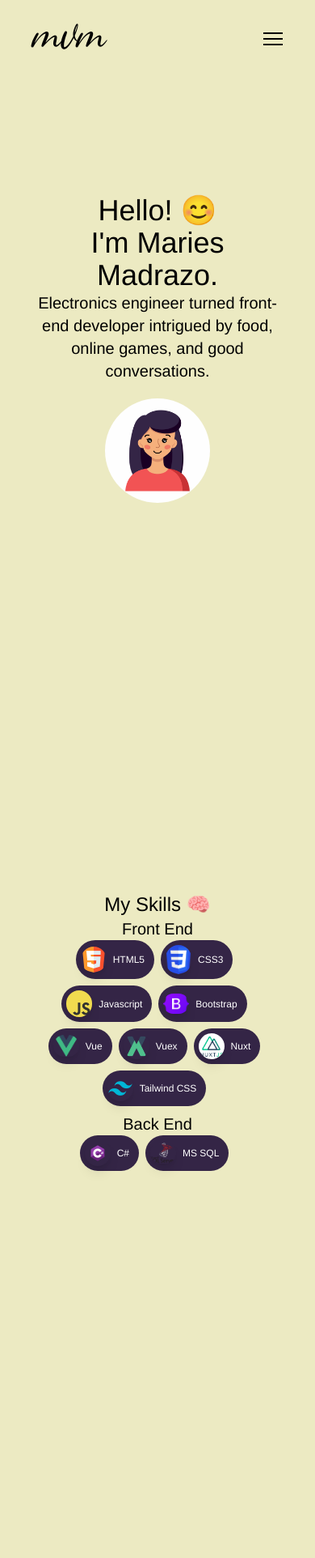
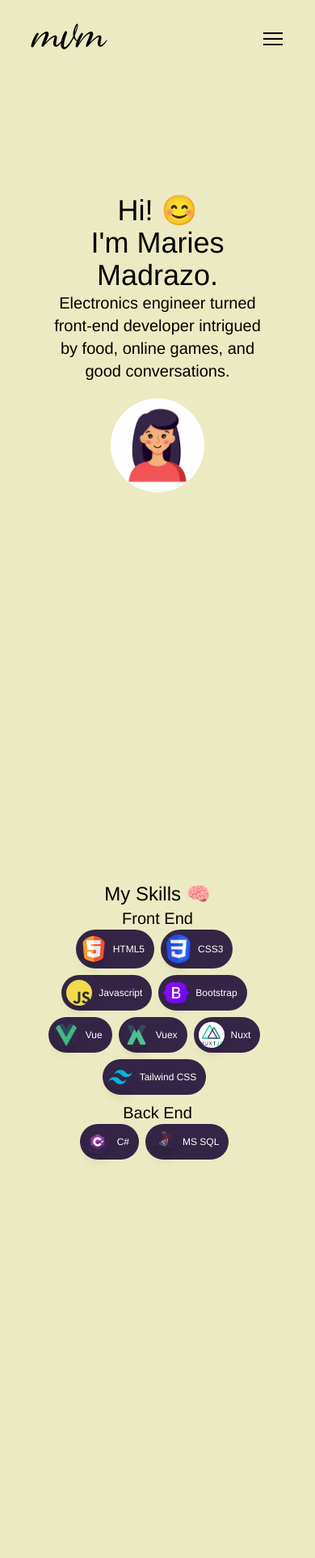
Before and after one commit to mariesvmadrazo/mariesvmadrazo.github.io, a Vue app: page / in a window 390 px wide. Shown: the top 1924 px of the page at 81% size. Built offline with nearby package versions, Linux system fonts and the light colour scheme.

Commit message:
update on repositions;

```diff
--- a/src/App.vue
+++ b/src/App.vue
@@ -2,9 +2,9 @@
   <div class="relative w-full h-full select-none">
   <NavBar :short-cuts="shortCuts" :isMenuActive="isMenuActive" @on-toggle-menu="isMenuActive = $event" @short-cut="scrollToElement($event)"></NavBar>
   <div id="about" class="text-black flex flex-col">
-    <div id="hello-wrapper" class="container flex flex-col items-center justify-center w-full px-10 mx-auto py-60 md:flex-row md:px-20">
+    <div id="hello-wrapper" class="container flex flex-col items-center justify-center w-full px-14 mx-auto py-60 md:flex-row md:px-20">
       <div class="intro">
-        <div class="text-4xl">Hello! 😊
+        <div class="text-4xl">Hi! 😊
         </div>
         <div class="text-4xl">I'm Maries Madrazo.</div>
         <div class="text-xl w-70 md:w-80">Electronics engineer turned front-end developer intrigued by food, online games, and good conversations.</div>
@@ -13,7 +13,7 @@
       <img class="w-full" src="./assets/girl-avatar.png" />
     </div>
   </div>
-  <div id="skills" class="flex flex-col items-center justify-center px-12 md:px-48 w-full mx-auto py-60">
+  <div id="skills" class="flex flex-col items-center justify-center px-14 md:px-48 w-full mx-auto py-60">
     <div class="text-2xl">My Skills 🧠</div>
     <div id="front-end-skills" class="text-xl">Front End</div>
     <div class="skills flex flex-wrap text-md justify-center">
@@ -24,7 +24,7 @@
       <div class="skill text-xs md:text-sm tag bg-darkViolet text-white mr-2 mb-2 rounded-3xl flex-shrink-0 capitalize inline-flex flex-row items-center p-1.5 pr-3" v-for="(skill, i) in skills.backEnd" :key="`back-end-skill-${i+1}`"><img class="rounded-full w-8 mr-2 shadow-lg inline" :src="`${publicPath}${skill.img}`" /><span>{{ skill.name }}</span></div>
     </div>
   </div>
-  <div id="portfolio" class="flex flex-col items-center justify-center w-full mx-auto py-60">
+  <div id="portfolio" class="flex flex-col items-center justify-center w-full mx-auto py-60 px-14">
     <div class="text-2xl">Portfolio 💻</div>
     Ongoing . . .
   </div>
--- a/src/components/Navbar.vue
+++ b/src/components/Navbar.vue
@@ -10,10 +10,8 @@
             <span class="hamburger-bottom"></span>
         </button>
     </div>
-    <div :class="{ hidden: !isMenuActive }" class="relative">
-        <div id="menu" class="fixed flex flex-col items-center justify-center self-end top-0 bottom-0 py-8 -ml-32 space-y-6 font-bold bg-lightYellow sm:w-auto sm:self-center left-0 right-0 text-black text-xl">
-            <div v-for="(shortCut, i) in shortCuts" :key="`shortcut-${i+1}`"><span @click="$emit('short-cut', shortCut && shortCut.link)" class="cursor-pointer">{{ shortCut.name }}</span></div>
-        </div>
+    <div id="menu" class="fixed flex flex-col items-center justify-center top-0 bottom-0 left-0 right-0 -ml-32 space-y-6 text-black font-bold text-2xl bg-lightYellow" :class="{ hidden: !isMenuActive }">
+      <div v-for="(shortCut, i) in shortCuts" :key="`shortcut-${i+1}`"><span @click="$emit('short-cut', shortCut && shortCut.link)" class="cursor-pointer">{{ shortCut.name }}</span></div>
     </div>
   </nav>
 </template>
```
